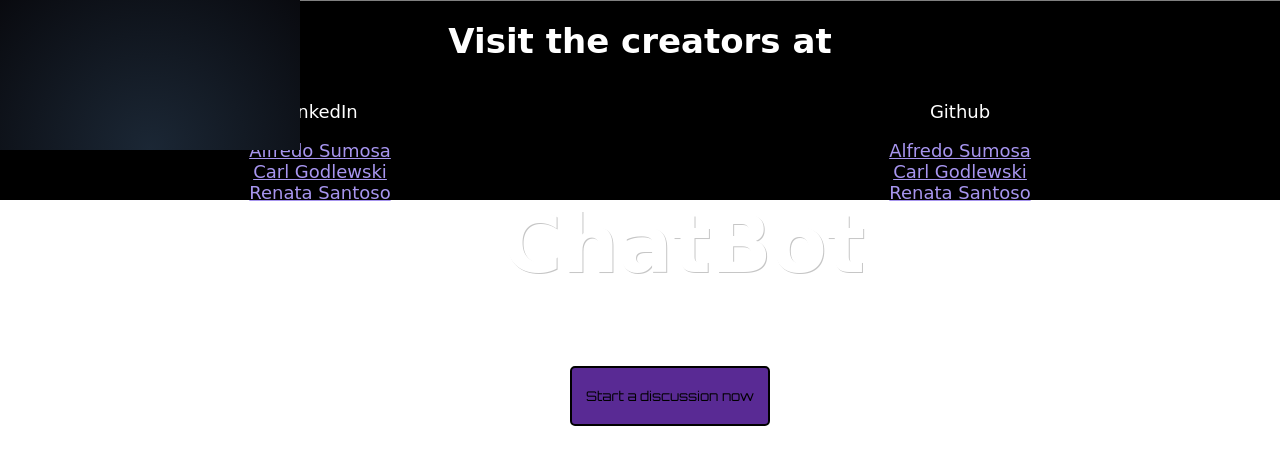
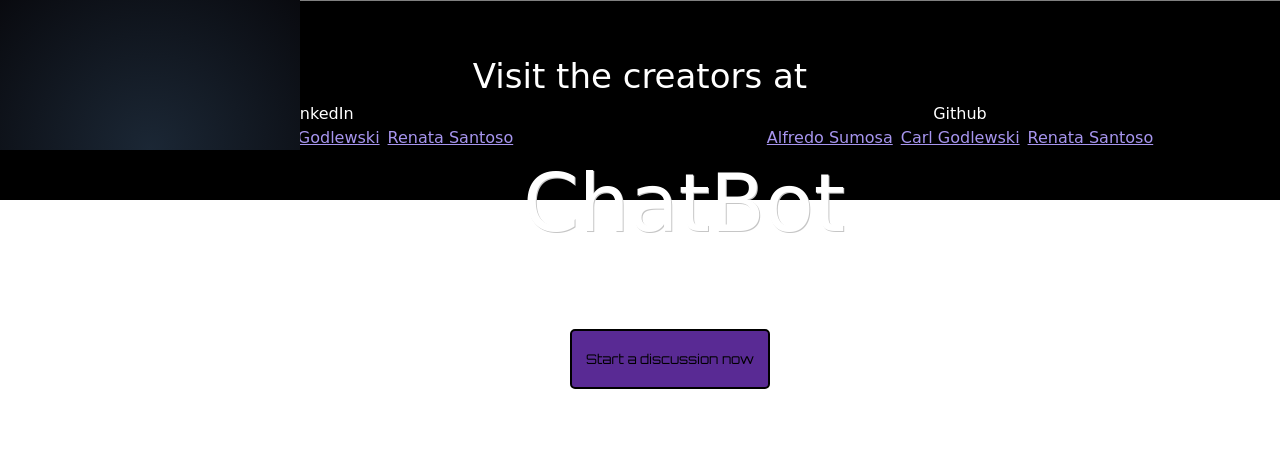
Before and after one commit to resant18/chatbot, a website: page public/index.html in a window 1280 px wide. Drawn offline with nearby package versions, Linux system fonts and the light colour scheme; a script that the page names is missing; a web font is replaced by a local one.

Commit message:
Improve footer html structure

```diff
--- a/public/index.html
+++ b/public/index.html
@@ -7,21 +7,25 @@
         <link rel="stylesheet" href="/css/styles.css" />
         <meta name="viewport" content="width=device-width, initial-scale=1.0">
         <link href="https://fonts.googleapis.com/css2?family=Orbitron&family=Pacifico&family=Shrikhand&family=VT323&display=swap" rel="stylesheet">
+        <link rel="stylesheet" href="/css/css_reset.css">
     </head>
     <body class= 'splash-body'>
 
+      <div class="container">
         <div class='intro-blurb-box'>
           <h1>ChatBot</h1>
           <p>Bot interface connecting you to a digital representation of one of this app's creators</p>
           <button id="chat-btn" class='enter-button'>Start a discussion now</button>
         </div>
+        <canvas class="splash-background"></canvas>
+      </div>
 
-      <canvas class="splash-background"></canvas>
         <footer class="splash-footer">
             <h1 class="footer-main-title">Visit the creators at</h1>
               <div class="footer-profiles">
                 <section class="footer-links">
                   <p>LinkedIn</p>
+                  <div class="team">
                     <a
                       href="https://linkedin.com/in/alfredosumosa"
                       target="_blank"
@@ -40,10 +44,11 @@
                     >
                     Renata Santoso
                     </a>
+                  </div>
                 </section>
                 <section class="footer-links">
                   <p>Github</p>
-
+                  <div class="team">
                     <a
                       href="https://github.com/alfredosumosav/"
                       target="_blank"
@@ -62,6 +67,7 @@
                     >
                     Renata Santoso
                     </a>
+                  </div>
                 </section>
               </div>
         </footer>
```
Lines whose indentation alone changed are shown as unchanged.
